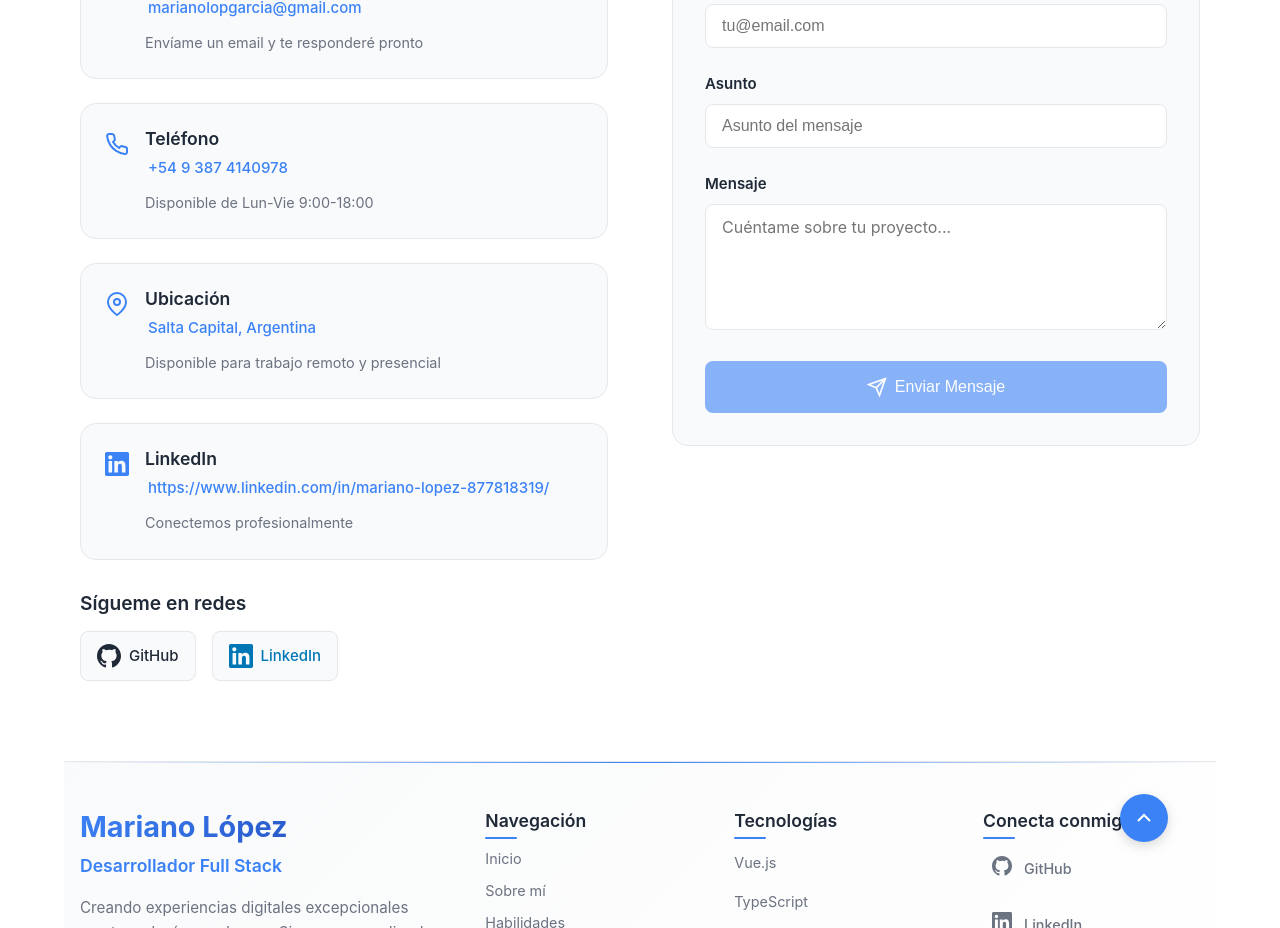
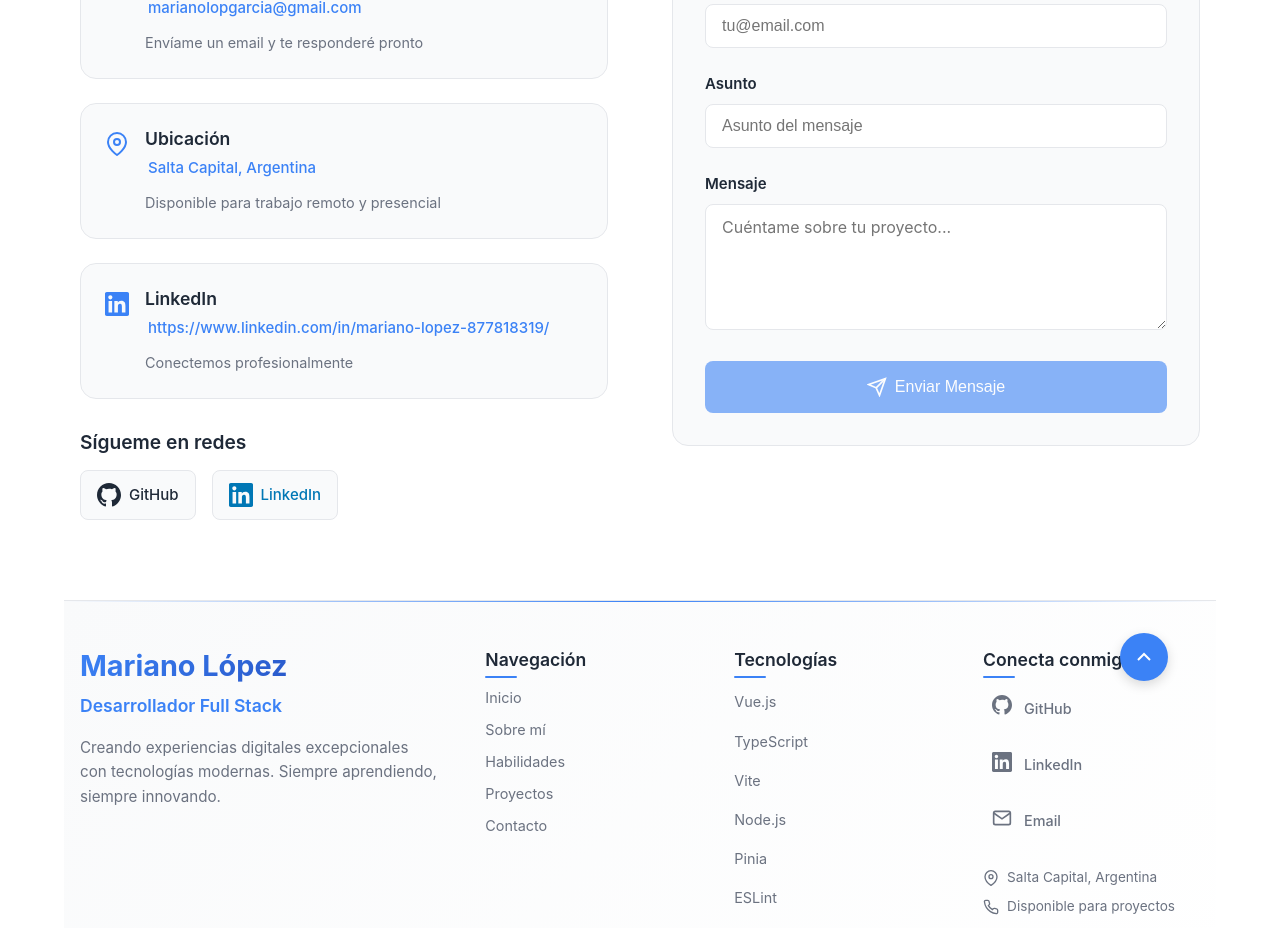
Before and after one commit to Marlo-Byte/Portfolio-Personal, a Vue app: page / in a window 1280 px wide. Shown: the part 8400-9328 px from the top of the page. Built offline with nearby package versions, Linux system fonts and the light colour scheme.

Commit message:
fix: quitar numero de telefono

```diff
--- a/src/components/ContactSection.vue
+++ b/src/components/ContactSection.vue
@@ -42,13 +42,6 @@ const contactInfo = [
     value: 'marianolopgarcia@gmail.com',
     link: 'mailto:marianolopgarcia@gmail.com',
     description: 'Envíame un email y te responderé pronto',
-  },
-  {
-    icon: 'phone',
-    title: 'Teléfono',
-    value: '+54 9 387 4140978',
-    link: 'tel:+5493874140978',
-    description: 'Disponible de Lun-Vie 9:00-18:00',
   },
   {
     icon: 'location',
```
